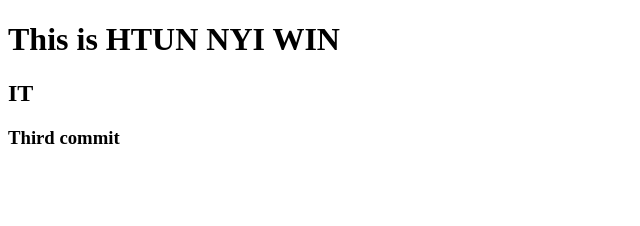
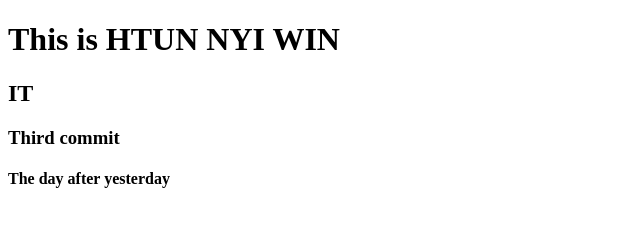
Before and after one commit to msquareprogramming/msquarefdc, a plain HTML site: page index.html in a window 1280 px wide. Shown: the whole page, without its empty margins (0-640 px from the left). Drawn offline with Linux system fonts and the light colour scheme.

Commit message:
TheDayAfterYesterdayByHtunNyiWin

```diff
--- a/index.html
+++ b/index.html
@@ -7,5 +7,6 @@
     <h1>This is HTUN NYI WIN</h1>
     <h2>IT</h2>
     <h3>Third commit</h3>
+    <h4>The day after yesterday</h4>
   </body>
 </html>
```
